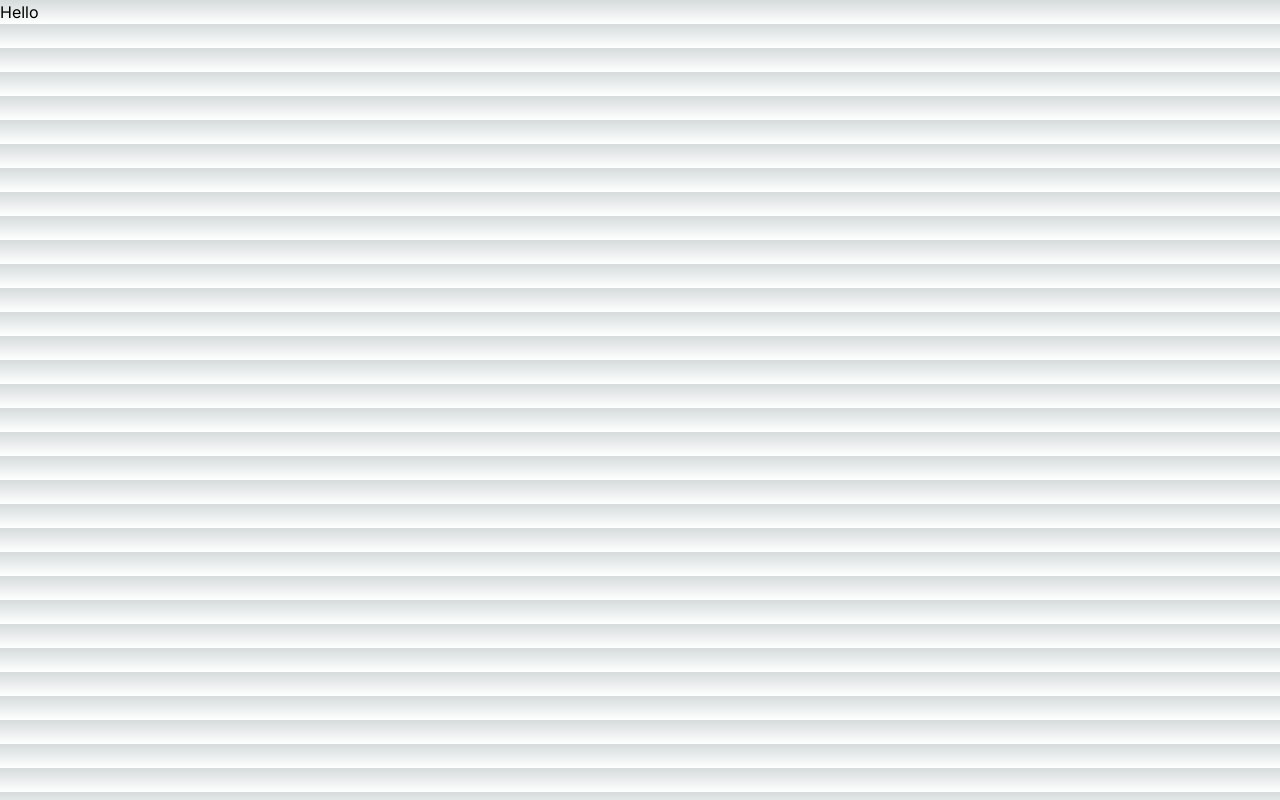
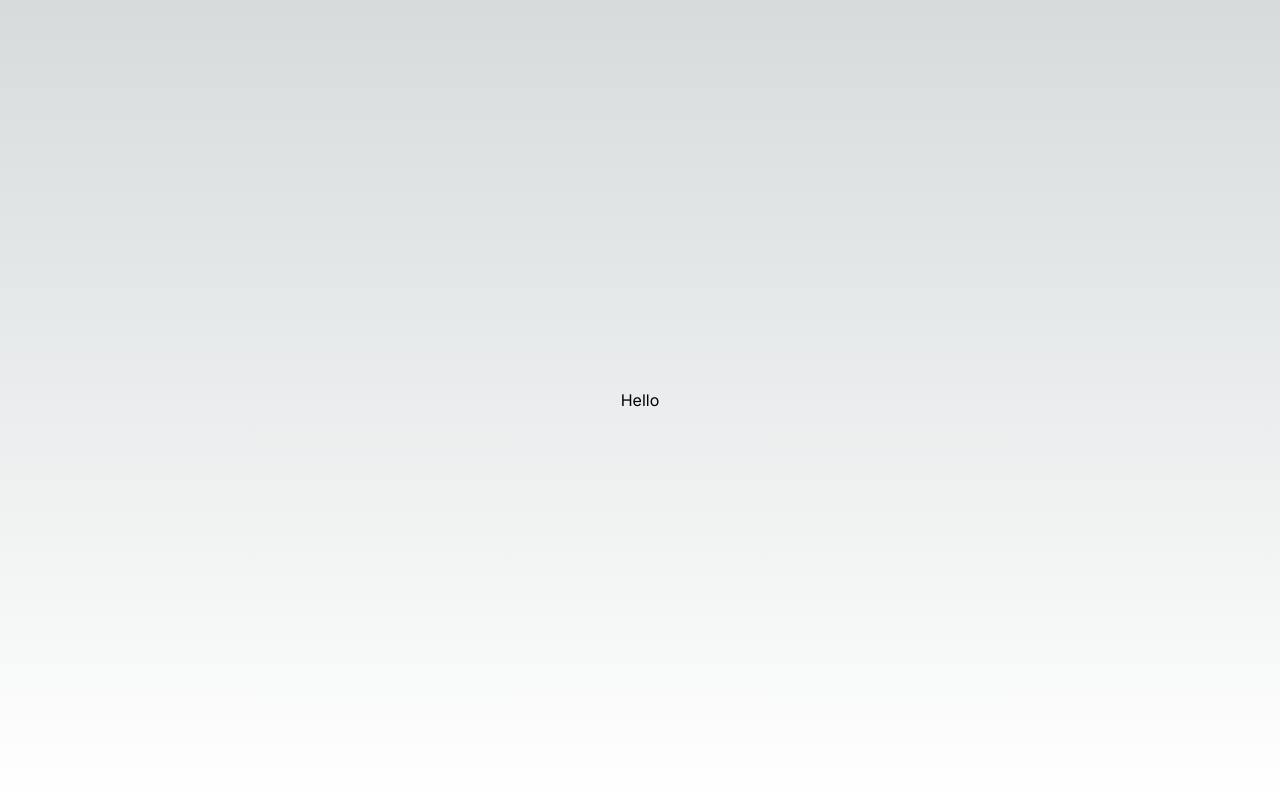
Before and after one commit to KennedyMungai/SimpleAuthUI, a Next.js app: page / in a window 1280 px wide. Built offline with nearby package versions, Linux system fonts and the light colour scheme.

Commit message:
Added some styles for the root layout file

```diff
--- a/app/layout.tsx
+++ b/app/layout.tsx
@@ -17,7 +17,11 @@
 }) {
   return (
     <html lang="en">
-      <body className={inter.className}>{children}</body>
+      <body className={inter.className}>
+        <main className="h-screen flex flex-col justify-center items-center">
+          {children}
+        </main>
+      </body>
     </html>
   );
 }
```
